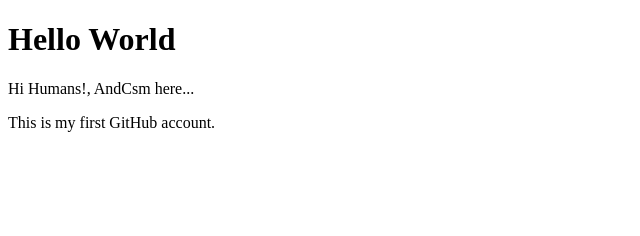
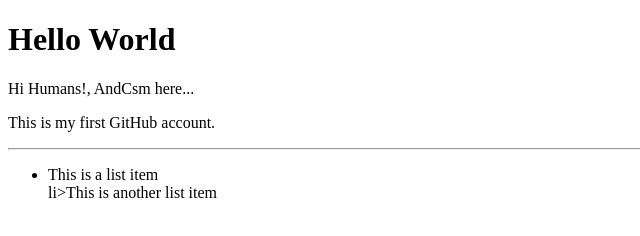
Before and after one commit to andcsm/hello-world, a plain HTML site: page index.html in a window 1280 px wide. Shown: the whole page, without its empty margins (0-640 px from the left). Drawn offline with Linux system fonts and the light colour scheme.

Commit message:
Agregando lista de items

```diff
--- a/index.html
+++ b/index.html
@@ -8,5 +8,10 @@
 	<h1>Hello World</h1>
 	<p>Hi Humans!, AndCsm here...</p>
 	<p>This is my first GitHub account.</p>
+	<hr>
+	<ul>
+		<li>This is a list item</li>
+		li>This is another list item</li>
+	</ul>
 </body>
 </html>
```
